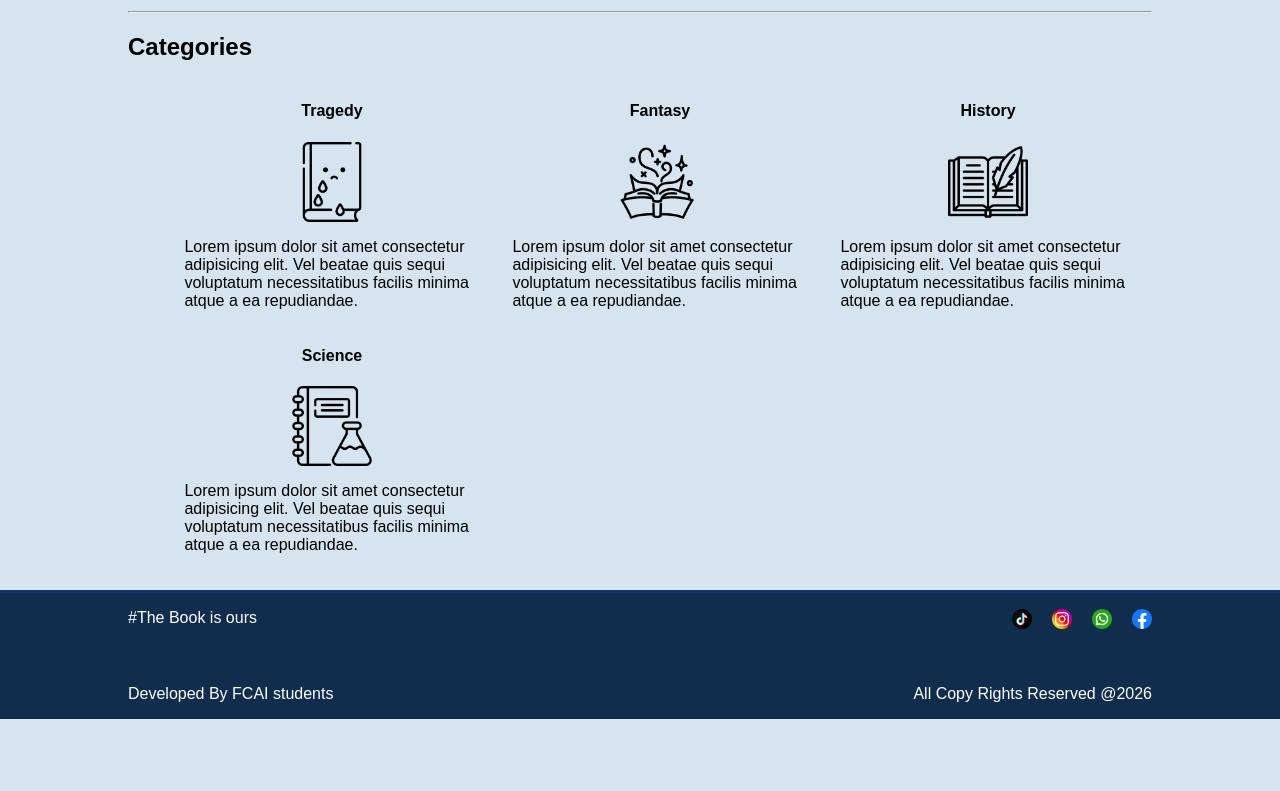
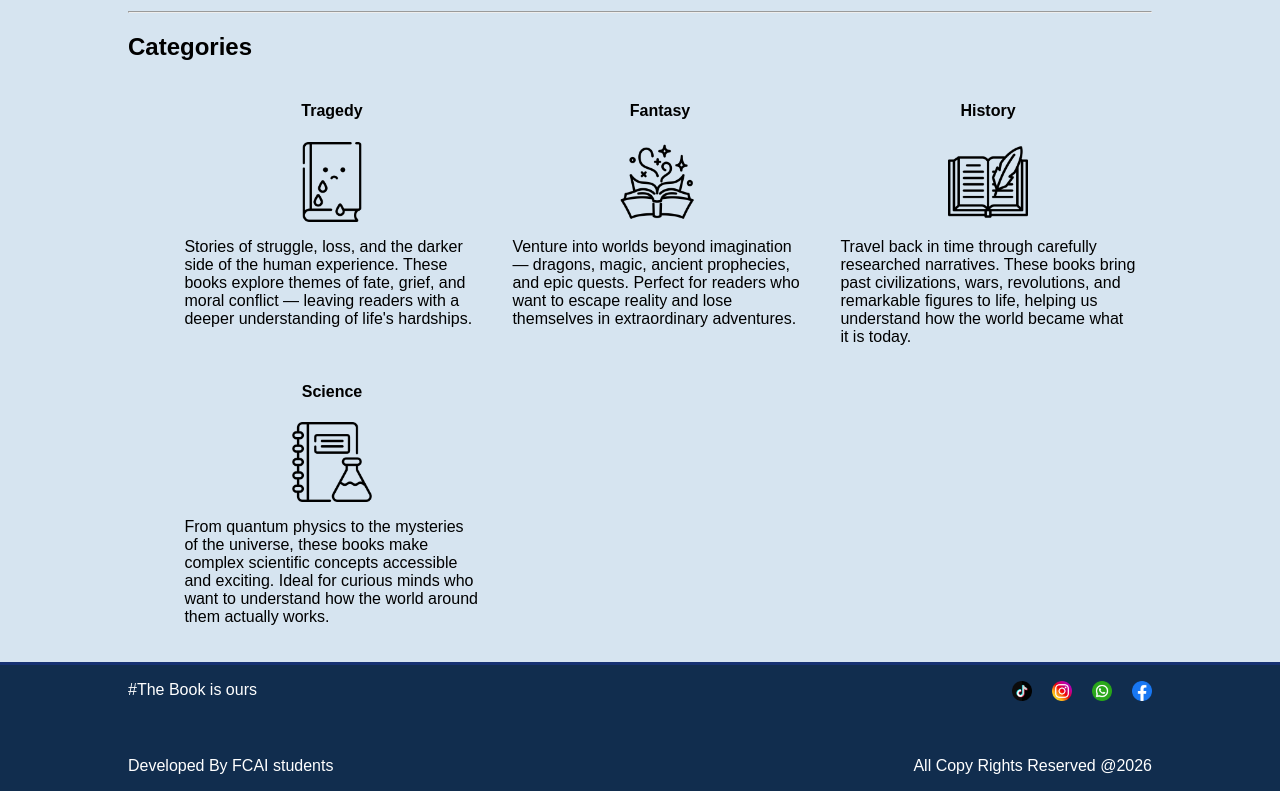
Before and after one commit to AMSharaf/WebCollegeProjectLibrary, a Django app: page / in a window 1280 px wide. Shown: the part 1913-2704 px from the top of the page. Before the commit the page ends 2632 px from the top, so only its background shows below. Run offline with Django 5.2, Linux system fonts and the light colour scheme; data comes from the database, SQL or seed files in the repository; both versions use the stored data as it was after the commit.

Commit message:
Fixed the categories

```diff
--- a/templates/index.html
+++ b/templates/index.html
@@ -139,32 +139,32 @@
           <div class="category">
             <h4>Tragedy</h4>
             <img src="{% static 'assests/tragedy.png' %}" alt="Tragedy" width="80px" />
-            <p>Lorem ipsum dolor sit amet consectetur adipisicing elit. Vel beatae quis sequi voluptatum necessitatibus
-              facilis minima atque a ea repudiandae.</p>
+            <p>Stories of struggle, loss, and the darker side of the human experience.
+            These books explore themes of fate, grief, and moral conflict — leaving readers with a deeper understanding of life's hardships.</p>
           </div>
         </li>
         <li>
           <div class="category">
             <h4>Fantasy</h4>
             <img src="{% static 'assests/spell-book.png' %}" alt="Fantasy" width="80px" />
-            <p>Lorem ipsum dolor sit amet consectetur adipisicing elit. Vel beatae quis sequi voluptatum necessitatibus
-              facilis minima atque a ea repudiandae.</p>
+            <p>Venture into worlds beyond imagination — dragons, magic, ancient prophecies,
+            and epic quests. Perfect for readers who want to escape reality and lose themselves in extraordinary adventures.</p>
           </div>
         </li>
         <li>
           <div class="category">
             <h4>History</h4>
             <img src="{% static 'assests/history-book.png' %}" alt="History" width="80px" />
-            <p>Lorem ipsum dolor sit amet consectetur adipisicing elit. Vel beatae quis sequi voluptatum necessitatibus
-              facilis minima atque a ea repudiandae.</p>
+            <p>Travel back in time through carefully researched narratives. These books bring past civilizations, wars,
+            revolutions, and remarkable figures to life, helping us understand how the world became what it is today.</p>
           </div>
         </li>
         <li>
           <div class="category">
             <h4>Science</h4>
             <img src="{% static 'assests/physics.png' %}" alt="Science" width="80px" />
-            <p>Lorem ipsum dolor sit amet consectetur adipisicing elit. Vel beatae quis sequi voluptatum necessitatibus
-              facilis minima atque a ea repudiandae.</p>
+            <p>From quantum physics to the mysteries of the universe, these books make complex scientific concepts accessible and exciting.
+            Ideal for curious minds who want to understand how the world around them actually works.</p>
           </div>
         </li>
       </ul>
```
Also changed, not shown: db.sqlite3.
